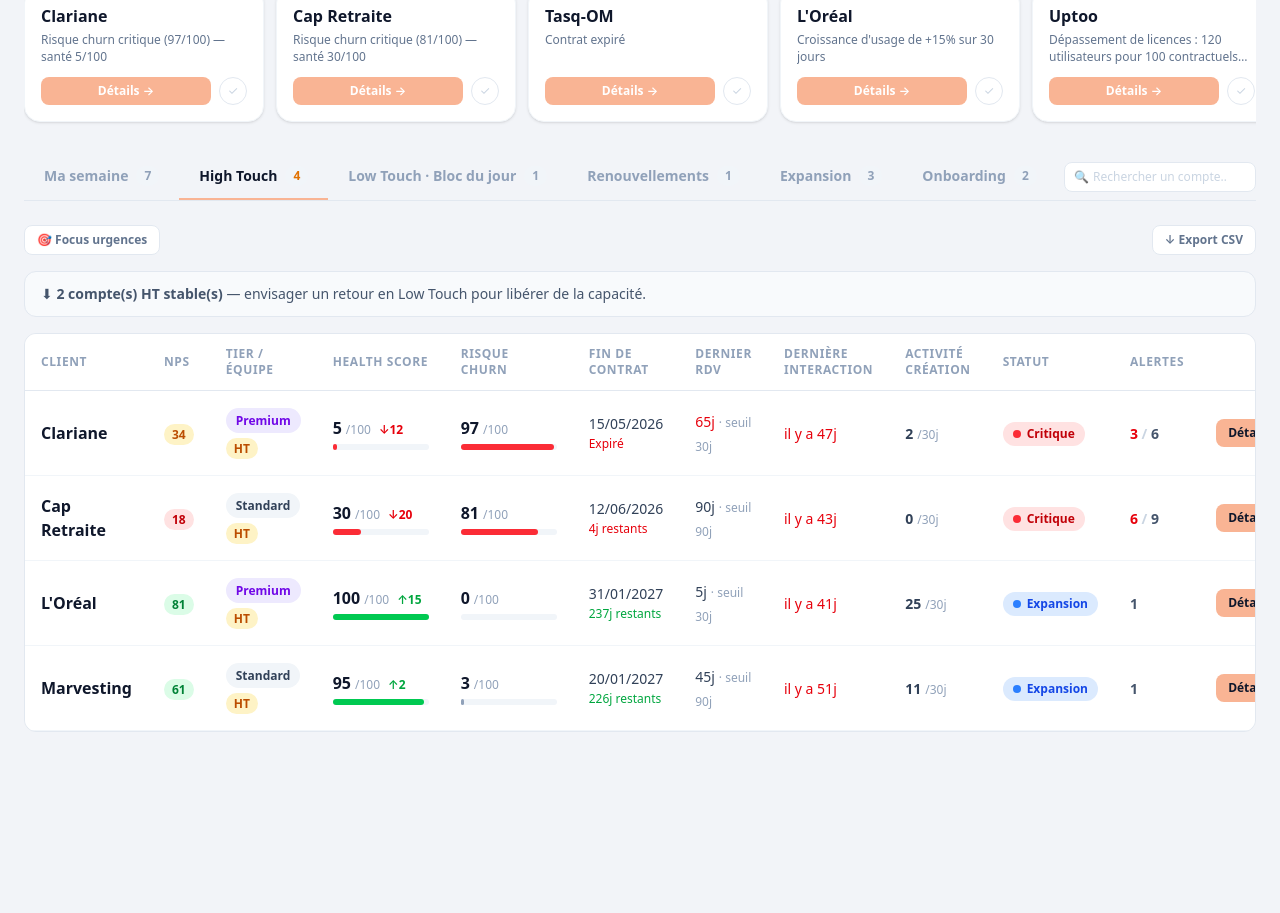
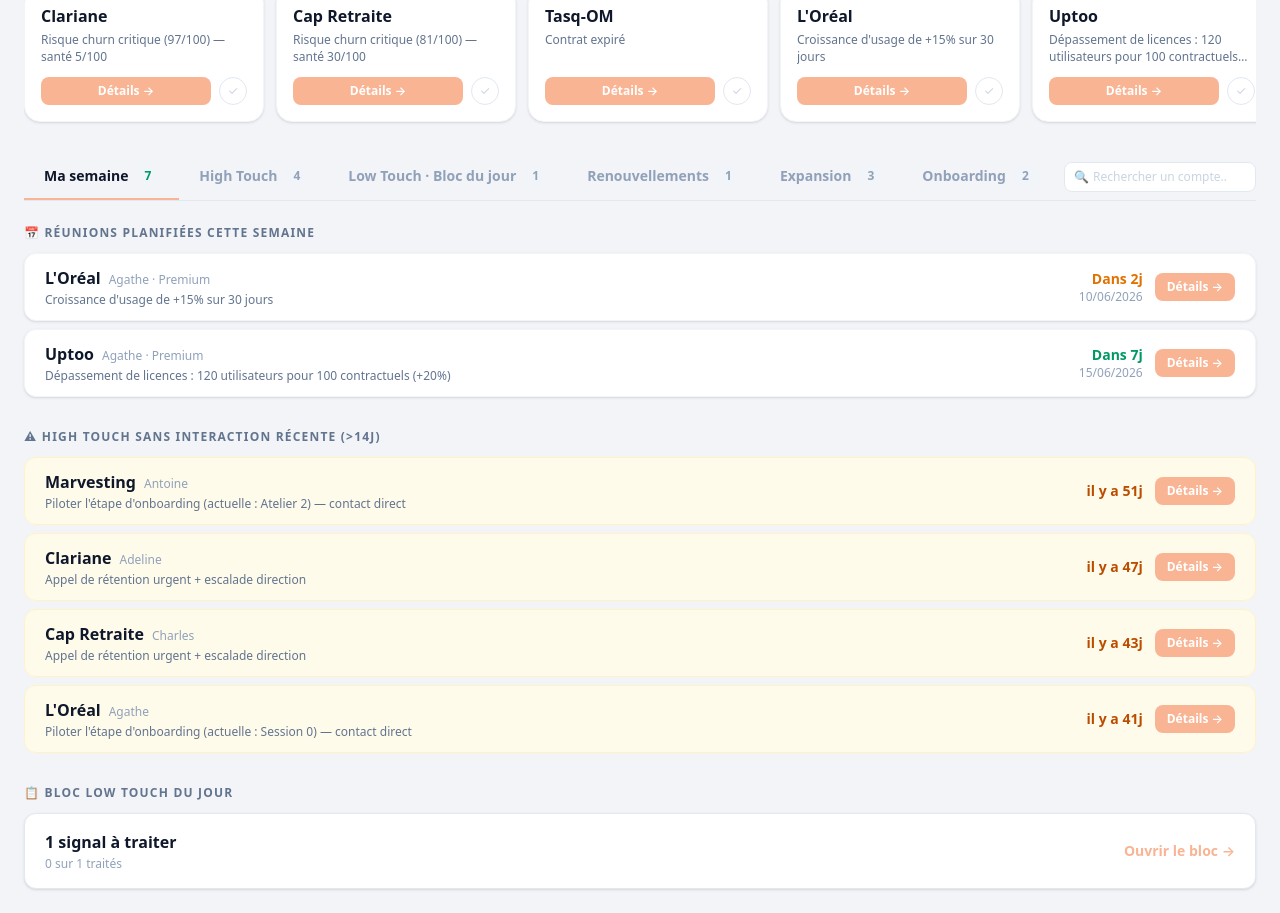
Before and after one commit to agatherenard-didask/new_csm_intel, a Next.js app: page / in a window 1280 px wide. Shown: the part 162-1075 px from the top of the page. Before the commit the page ends 918 px from the top, so only its background shows below. Built offline with nearby package versions, Linux system fonts and the light colour scheme.

Commit message:
fix: default tab to Ma semaine on page load
https://claude.ai/code/session_01RPbjxt6gSpywjf4zAJVdCe

```diff
--- a/src/components/DashboardClient.tsx
+++ b/src/components/DashboardClient.tsx
@@ -19,7 +19,7 @@ interface Props {
 
 export default function DashboardClient({ allEntries, today }: Props) {
   const [csmFilter, setCsmFilter] = useState<CsmFilter>("Tous");
-  const [tab, setTab] = useState<TabKey>("ht");
+  const [tab, setTab] = useState<TabKey>("week");
   const [selected, setSelected] = useState<PriorityEntry | null>(null);
   const [donePriority, setDonePriority] = useState<Set<string>>(new Set());
   const [doneBatch, setDoneBatch] = useState<Set<string>>(new Set());
```
